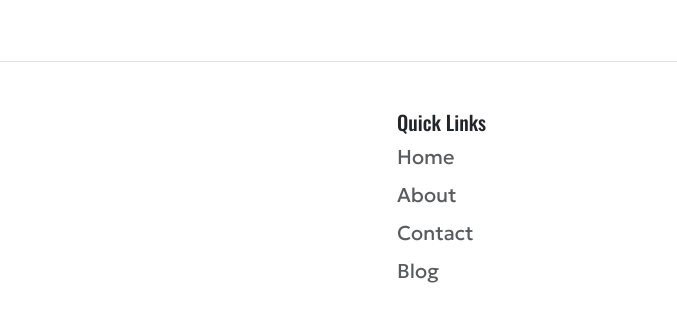
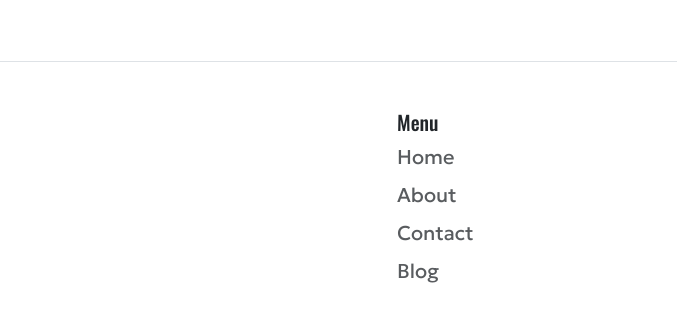
Before and after one commit to liu00701/portfolio, a plain HTML site: page about.html in a window 1280 px wide. Shown: the part 1242-1564 px from the top of the page, 255-932 px from the left. Drawn offline with nearby package versions, Linux system fonts and the light colour scheme.

Commit message:
Rename "Quick Links" to "Menu" for improved clarity in about and contact pages

```diff
--- a/about.html
+++ b/about.html
@@ -152,7 +152,7 @@
         <div class="col mb-3"></div>
 
         <div class="col mb-3">
-          <h4>Quick Links</h4>
+          <h4>Menu</h4>
           <ul class="nav flex-column">
             <li class="nav-item mb-2">
               <a href="index.html" class="nav-link p-0 text-body-secondary"
```
Also changed, not shown: contact.html (+1 -1 lines).
